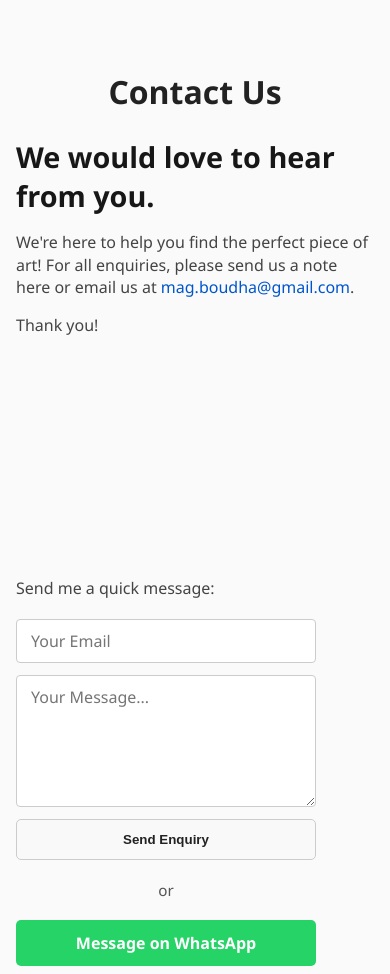
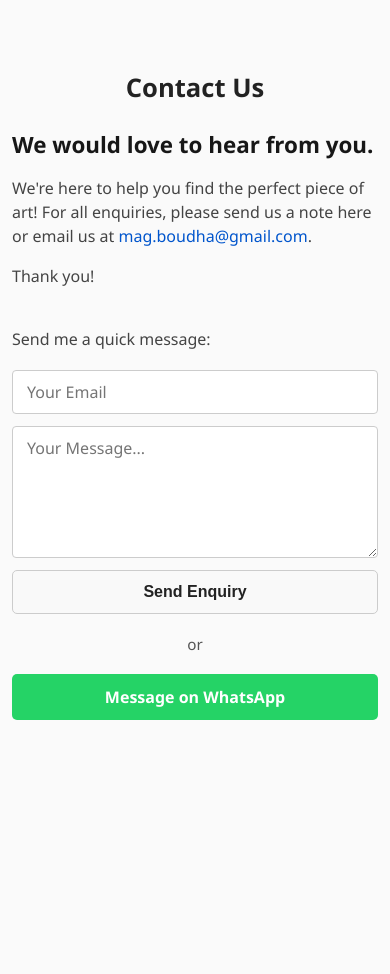
Before and after one commit to shrawan-shakya/mountainartgallery, a React (Create React App) app: page / in a window 390 px wide. Shown: the part 594-1568 px from the top of the page. After the commit the page ends 1354 px from the top, so only its background shows below. Built offline with nearby package versions, Linux system fonts and the light colour scheme; no server answers; the database is empty.

Commit message:
Update dashboard and artwork features

```diff
--- a/src/styles/ContactForm.css
+++ b/src/styles/ContactForm.css
@@ -36,7 +36,7 @@
 .contact-form__left p {
   font-size: 1rem;
   color: #444;
-  line-height: 1.4;
+  line-height: 1.5;
   margin-bottom: 16px;
 }
 
@@ -136,9 +136,37 @@
   background-color: #128C7E;
 }
 
-/* Responsive */
+/* ================================
+   Mobile Responsive Adjustments
+   ================================ */
+
 @media (max-width: 768px) {
+  .contact-form-section {
+    padding: 0 12px;
+  }
+
   .contact-form__container {
     flex-direction: column;
+    gap: 24px;
+  }
+
+  .contact-form__left,
+  .contact-form__right {
+    flex: 1 1 100%;
+    min-width: 100%;
+  }
+
+  .contact-form__title {
+    font-size: 1.6rem;
+  }
+
+  .contact-form__left h3 {
+    font-size: 1.4rem;
+  }
+
+  .contact-form__submit-btn,
+  .contact-form__btn--whatsapp {
+    font-size: 1rem;
+    padding: 12px;
   }
 }
```
